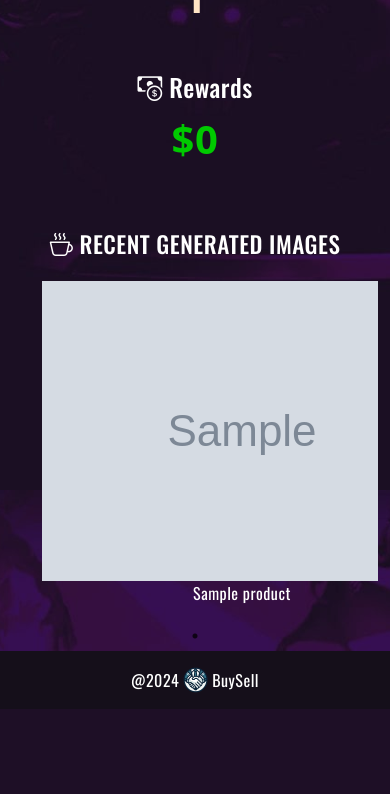
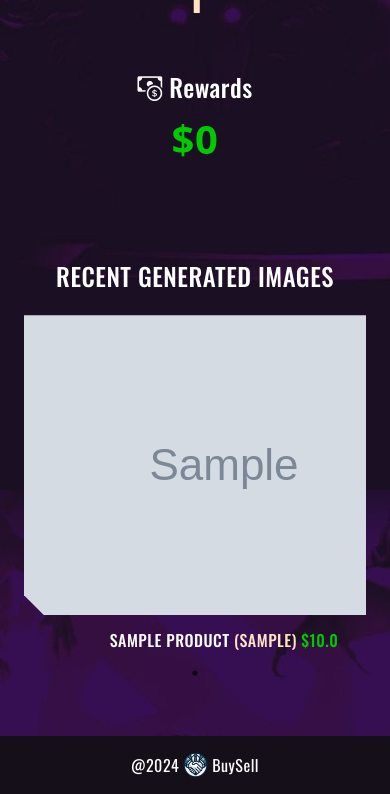
Before and after one commit to UWA-MIT/image-store, a Flask app: page / in a window 390 px wide. Shown: the part 1198-1992 px from the top of the page. Before the commit the page ends 1890 px from the top, so only its background shows below. Run offline with Flask 3, Linux system fonts and the light colour scheme; tables that the repository leaves empty hold one stand-in row (values such as "Sample post"); grey boxes marked "Sample" are stand-in pictures; some libraries are stand-ins or nearby versions.

Commit message:
1. Slider Responsive bug fix. 2. Add style.

```diff
--- a/app/static/css/custom.css
+++ b/app/static/css/custom.css
@@ -365,3 +365,20 @@ body {
 .counter {
     font: 800 40px system-ui;
 }
+.cut-corner {
+    clip-path: polygon(0 0, calc(100% - 20px) 0, 100% 20px, 100% 100%, 20px 100%, 0 calc(100% - 20px));
+}
+.slick-prev {
+    margin-left: 5px;
+}
+.slick-next {
+    margin-right: 5px;
+}
+.slick-prev:before, .slick-next:before {
+    color: #6b54b6;
+    font-size: calc(1.2rem + 1.4vw);
+    position: absolute;
+    top: 50%;
+    left: 50%;
+    transform: translate(-50%, -50%);
+}
--- a/app/static/js/custom.js
+++ b/app/static/js/custom.js
@@ -31,7 +31,6 @@ $(document).ready(function () {
                 } else {
                     alertInfo(error);
                 }
-
                 generateForm.modal('hide');
                 overlay.hide();
             }
@@ -49,7 +48,6 @@ $(document).ready(function () {
   });
 
 
-  // Slick carousal
     $('.latest-images-carousel').slick({
         dots: true,
         infinite: false,
@@ -57,11 +55,9 @@ $(document).ready(function () {
         speed: 300,
         slidesToShow: 4,
         slidesToScroll: 4,
-      // centerMode: true,
-      // centerPadding: '60px',
         responsive: [
             {
-          breakpoint: 1024,
+                breakpoint: 1200,
                 settings: {
                     slidesToShow: 3,
                     slidesToScroll: 3,
@@ -70,21 +66,21 @@ $(document).ready(function () {
                 }
             },
             {
-          breakpoint: 600,
+                breakpoint: 991,
                 settings: {
                     slidesToShow: 2,
                     slidesToScroll: 2,
-            centerMode: true,
-            centerPadding: '40px',
+                    infinite: true,
+                    dots: true
                 }
             },
             {
-          breakpoint: 480,
+                breakpoint: 768,
                 settings: {
                     slidesToShow: 1,
                     slidesToScroll: 1,
-            centerMode: true,
-            centerPadding: '30px',
+                    infinite: true,
+                    dots: true
                 }
             }
         ]
--- a/app/templates/main/index.html
+++ b/app/templates/main/index.html
@@ -44,20 +44,26 @@
             </div>
         </div>
 
-        {% if recent_images: %}
-            <div class="latest-images">
-                <h3 class="text-center p-3"><i class="bi bi-cup-hot"></i> Recent generated images</h2>
-
-                <div class="latest-images-carousel">
-                    {% for product in recent_images: %}
-                        <div class="slide-item">
-                            <div class="d-inline-block">
-                                <img src="{{ url_for('static', filename='images/nft/' ~ product.image) }}"
-                                    alt="{{ product.name | truncate(10)}}">
-                                <p class="text-center">{{ product.name | truncate(20) }}</p>
-                            </div>
+        {% if recent_images %}
+            <div class="container latest-images pb-5 pt-5">
+                <div class="row">
+                    <div class="col-md-12">
+                        <h2 class="text-center pb-3">Recent generated images</h2>
+                        <div class="latest-images-carousel text-center">
+                            {% for product in recent_images %}
+                                <div class="slide-item">
+                                    <div class="d-inline-block">
+                                        <img class="cut-corner"
+                                             src="{{ url_for('static', filename='images/nft/' ~ product.image) }}"
+                                             alt="{{ product.name | truncate(10) }}">
+                                        <h6 class="text-center pt-3">{{ product.name | truncate(20) }}<span
+                                                class="category"> ({{ product.category }})</span> <span
+                                                class="price">${{ product.price }}</span></h6>
+                                    </div>
+                                </div>
+                            {% endfor %}
                         </div>
-                    {% endfor %}
+                    </div>
                 </div>
             </div>
         {% endif %}
```
Lines whose indentation alone changed are shown as unchanged.
